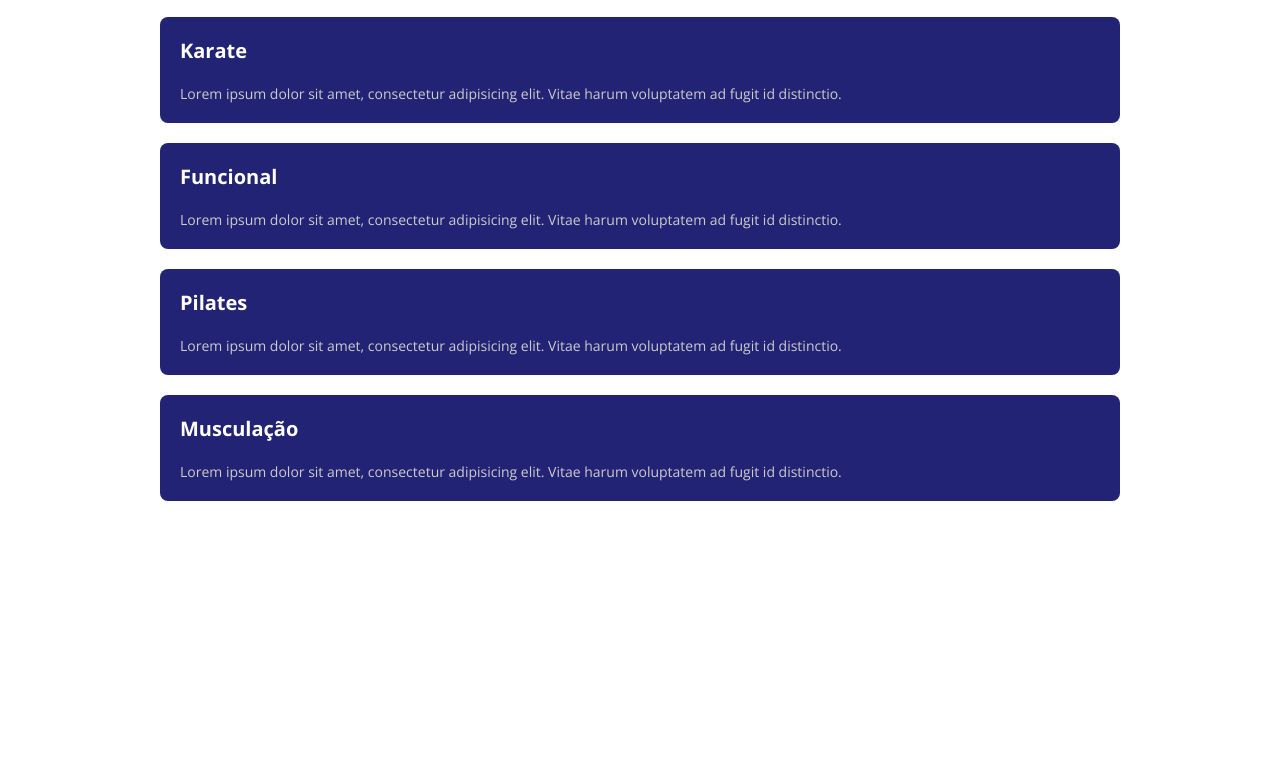
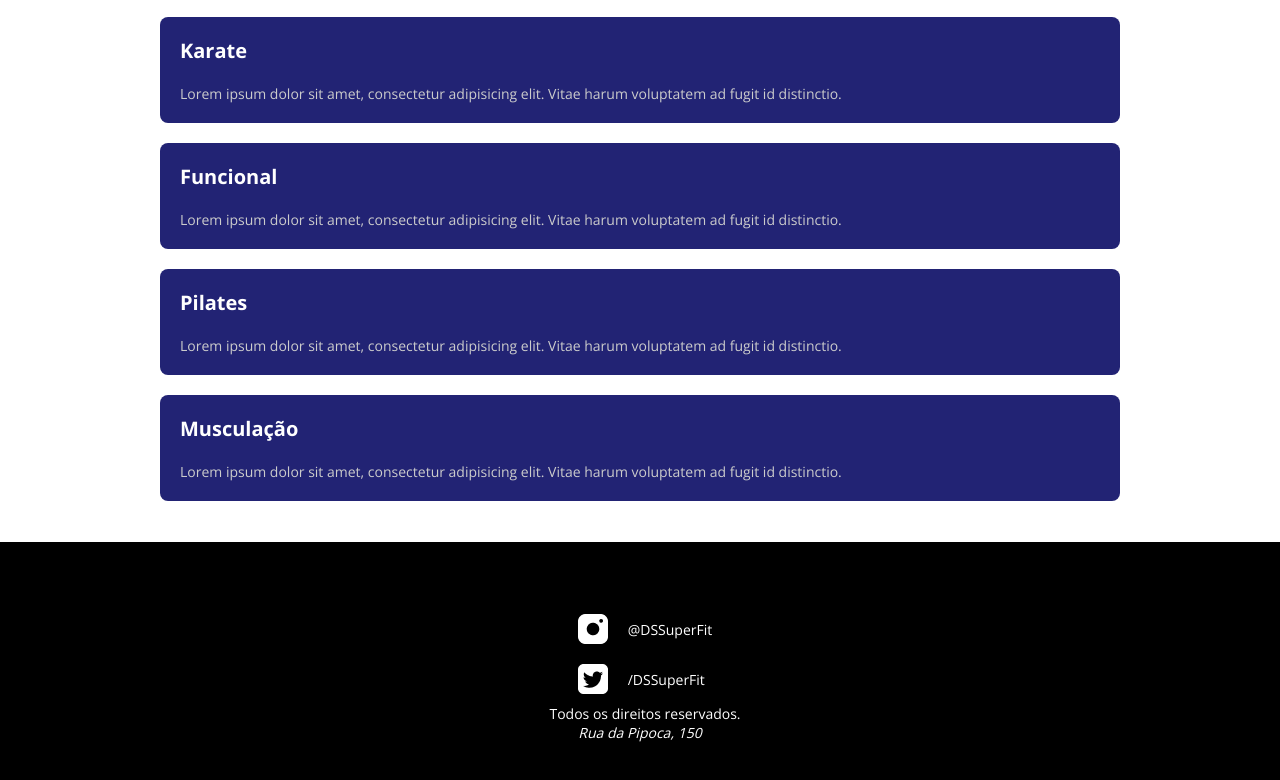
Before and after one commit to Narducci/ds-super-fit, a plain HTML site: page index.html in a window 1280 px wide. Shown: the part 856-1636 px from the top of the page. Before the commit the page ends 1398 px from the top, so only its background shows below. Drawn offline with nearby package versions, Linux system fonts and the light colour scheme.

Commit message:
Incluido o rodapé

```diff
--- a/css/style.css
+++ b/css/style.css
@@ -108,3 +108,28 @@ header h1 {
     margin-top: 20px;
     margin-bottom: 20px;
 }
+
+footer {
+    height: 262px;
+    background-color: var(--color-black);
+    color: var(--color-white);
+    font-size: 14px;
+    display: flex;
+    align-items: center;
+}
+
+.footer-content {
+    display: flex;
+    flex-direction: column;
+    align-items: center;
+}
+
+.logo-aligment img {
+    height: 30px;
+    width: 30px;
+    margin: 10px;
+}
+
+.address-aligment address {
+    text-align: center;
+}
--- a/index.html
+++ b/index.html
@@ -76,7 +76,22 @@
         </section>
     </main>
     <footer>
-
+        <div class="container footer-content">
+            <div class="logo-aligment-right">
+                <div class="logo-aligment">
+                    <img src="img/instagram.png" alt="Instagram">
+                    <a href="#">@DSSuperFit</a>
+                </div>
+                <div class="logo-aligment">
+                    <img src="img/twitter.png" alt="twitter">
+                    <a href="#">/DSSuperFit</a>
+                </div>
+            </div>
+            <div class="address-aligment">
+                <a href="#">Todos os direitos reservados.</a>
+                <address>Rua da Pipoca, 150</address>
+            </div>
+        </div>
     </footer>
 </body>
 </html>
```
